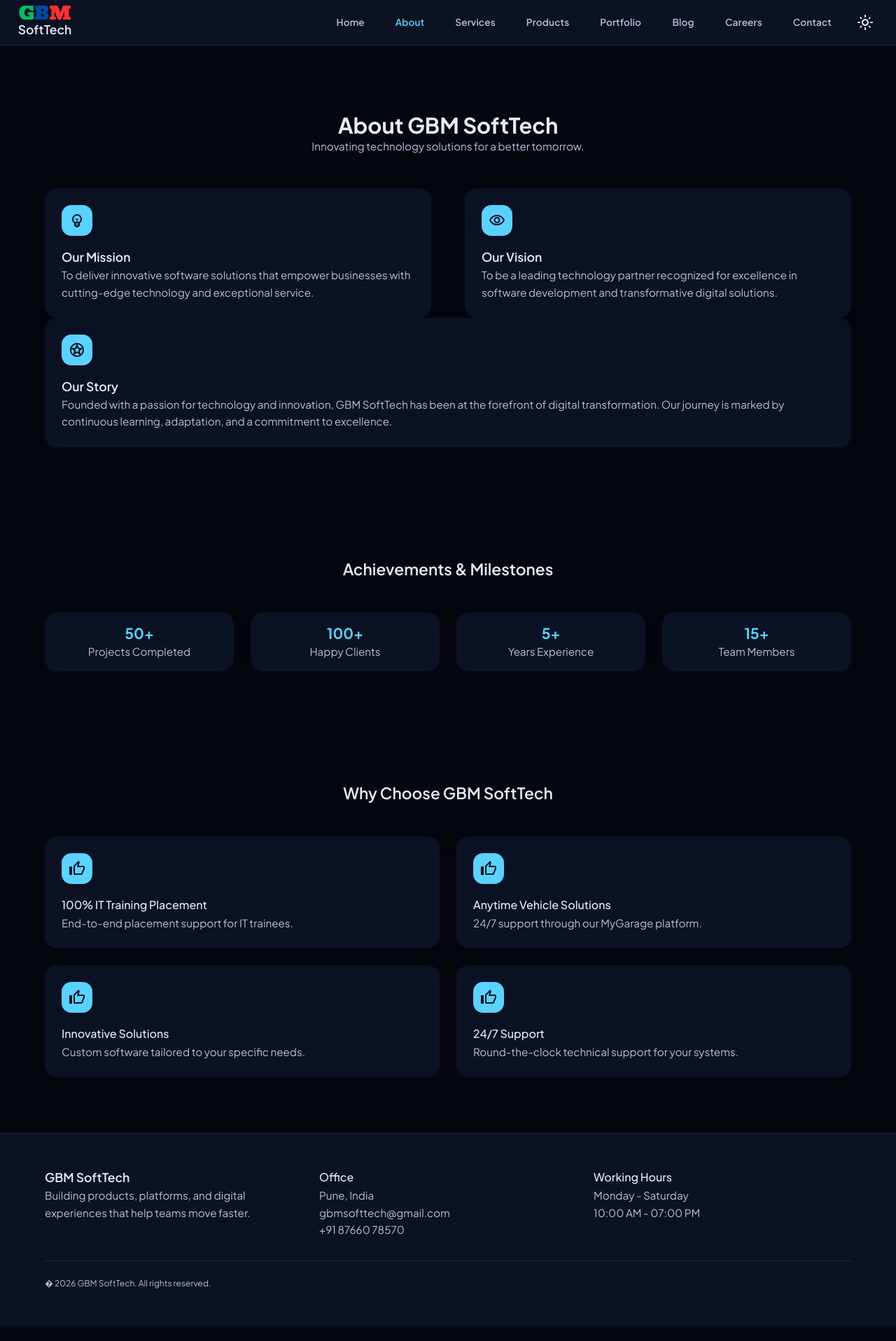
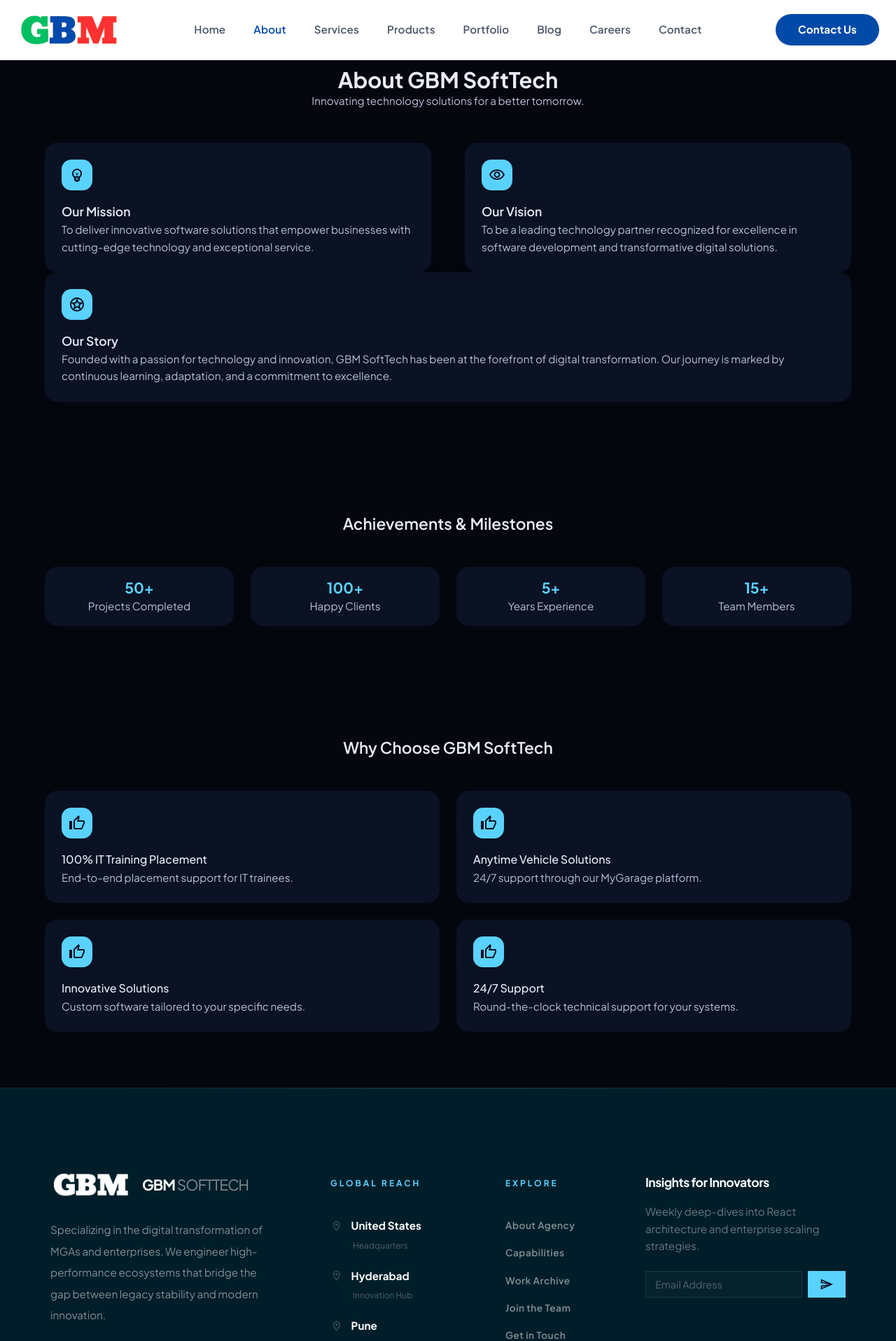
Before and after one commit to Umesh-gbmsofttech/GBM-SoftTech, a React (Vite) app: page /about in a window 1280 px wide. Shown: the top 1916 px of the page at 70% size. Before the commit the page ends 1894 px from the top, so only its background shows below. Built offline with nearby package versions, Linux system fonts and the light colour scheme.

Commit message:
footer edited

```diff
--- a/src/components/nav/Footer.tsx
+++ b/src/components/nav/Footer.tsx
@@ -1,66 +1,202 @@
-import { Box, Typography, Divider } from "@mui/material";
+import React from "react";
+import { Box, Typography, Divider, Grid, IconButton, Stack, alpha, TextField, Button } from "@mui/material";
 import { styled } from "@mui/material/styles";
-import { Container } from "@components/ui/Section";
+import { Link as RouterLink } from "react-router-dom";
+import {
+  LinkedIn,
+  Twitter,
+  Instagram,
+  LocationOnOutlined,
+  SendOutlined
+} from "@mui/icons-material";
+import logo from "@assets/gbm-logo1.png";
 
+// --- STYLED COMPONENTS ---
 
 const FooterWrap = styled(Box)(({ theme }) => ({
-  backgroundColor: theme.palette.background.paper,
-  padding: theme.spacing(6, 0),
-  borderTop: `1px solid ${theme.palette.divider}`
-}));
-
-const FooterGrid = styled(Box)(({ theme }) => ({
-  display: "grid",
-  gap: theme.spacing(3),
-  gridTemplateColumns: "repeat(3, minmax(0, 1fr))",
-  [theme.breakpoints.down("md")]: {
-    gridTemplateColumns: "1fr"
+  backgroundColor: "#001e29", // Brand Ink
+  color: "#fff",
+  padding: theme.spacing(15, 0, 6),
+  position: "relative",
+  overflow: "hidden",
+  // Subtle top glow to separate from previous section
+  borderTop: `1px solid ${alpha("#fff", 0.05)}`,
+  "&::before": {
+    content: '""',
+    position: "absolute",
+    top: 0,
+    left: "10%",
+    width: "80%",
+    height: "1px",
+    background: `linear-gradient(90deg, transparent, ${alpha("#fff", 0.1)}, transparent)`,
   }
 }));
 
-const FooterDivider = styled(Divider)(({ theme }) => ({
-  marginTop: theme.spacing(4),
-  marginBottom: theme.spacing(2)
+const FooterLink = styled(RouterLink)(({ theme }) => ({
+  textDecoration: "none",
+  color: alpha("#fff", 0.5),
+  fontSize: "0.85rem",
+  fontWeight: 600,
+  letterSpacing: 0.5,
+  transition: "all 0.3s cubic-bezier(0.4, 0, 0.2, 1)",
+  display: "inline-block",
+  "&:hover": {
+    color: theme.palette.primary.main,
+    transform: "translateX(6px)",
+  },
 }));
 
-export const Footer = () => {
+const SocialButton = styled(IconButton)(({ theme }) => ({
+  backgroundColor: alpha("#fff", 0.03),
+  color: alpha("#fff", 0.6),
+  marginRight: theme.spacing(1.5),
+  borderRadius: "0px", // Match architectural theme
+  border: `1px solid ${alpha("#fff", 0.08)}`,
+  transition: "all 0.4s ease",
+  "&:hover": {
+    backgroundColor: theme.palette.primary.main,
+    color: "#fff",
+    borderColor: theme.palette.primary.main,
+    transform: "translateY(-5px)",
+  },
+}));
+
+const NewsletterField = styled(TextField)(({ theme }) => ({
+  "& .MuiOutlinedInput-root": {
+    backgroundColor: alpha("#fff", 0.02),
+    color: "#fff",
+    borderRadius: "0px",
+    fontSize: "0.9rem",
+    "& fieldset": { borderColor: alpha("#fff", 0.1) },
+    "&:hover fieldset": { borderColor: alpha("#fff", 0.2) },
+    "&.Mui-focused fieldset": { borderColor: theme.palette.primary.main },
+  },
+  "& .MuiInputBase-input::placeholder": { color: alpha("#fff", 0.3), opacity: 1 },
+}));
+
+// --- MAIN COMPONENT ---
+
+export const Footer: React.FC = () => {
+  const currentYear = new Date().getFullYear();
+
   return (
-    <FooterWrap>
-      <Container>
-        <FooterGrid>
-          <Box component="div">
-            <Typography variant="h6">GBM SoftTech</Typography>
-            <Typography variant="body2" color="text.secondary">
-              Building products, platforms, and digital experiences that help teams move faster.
+    <FooterWrap component="footer">
+      <Box sx={{ maxWidth: "1200px", margin: "0 auto", px: { xs: 3, md: 4 } }}>
+        <Grid container spacing={8}>
+
+          {/* Column 1: Brand Identity */}
+          <Grid item xs={12} md={4}>
+            <Box sx={{ mb: 4, display: 'flex', alignItems: 'center', gap: 2 }}>
+               <img
+                 src={logo}
+                 alt="GBM Logo"
+                 style={{ height: 35, filter: 'brightness(0) invert(1)' }}
+               />
+               <Typography variant="h5" sx={{ fontWeight: 900, letterSpacing: -1 }}>
+                 GBM <Box component="span" sx={{ fontWeight: 300, color: alpha("#fff", 0.5) }}>SOFTTECH</Box>
+               </Typography>
+            </Box>
+            <Typography variant="body2" sx={{ mb: 4, color: alpha("#fff", 0.5), lineHeight: 2, maxWidth: 320 }}>
+              Specializing in the digital transformation of MGAs and enterprises. We engineer
+              high-performance ecosystems that bridge the gap between legacy stability
+              and modern innovation.
             </Typography>
-          </Box>
-          <Box component="div">
-            <Typography variant="subtitle1">Office</Typography>
-            <Typography variant="body2" color="text.secondary">
-              Pune, India
+            <Stack direction="row">
+              <SocialButton size="small"><LinkedIn fontSize="small" /></SocialButton>
+              <SocialButton size="small"><Twitter fontSize="small" /></SocialButton>
+              <SocialButton size="small"><Instagram fontSize="small" /></SocialButton>
+            </Stack>
+          </Grid>
+
+          {/* Column 2: Global Reach */}
+          <Grid item xs={12} sm={6} md={2.5}>
+            <Typography variant="overline" sx={{ fontWeight: 900, mb: 4, display: 'block', color: 'primary.main', letterSpacing: 3 }}>
+              GLOBAL REACH
             </Typography>
-            <Typography variant="body2" color="text.secondary">
-              gbmsofttech@gmail.com
+            <Stack spacing={2.5}>
+              {[
+                { city: "United States", region: "Headquarters" },
+                { city: "Hyderabad", region: "Innovation Hub" },
+                { city: "Pune", region: "Engineering Center" }
+              ].map((loc, i) => (
+                <Box key={i}>
+                  <Typography variant="body2" sx={{ fontWeight: 700, color: "#fff", display: 'flex', alignItems: 'center', gap: 1.5 }}>
+                    <LocationOnOutlined sx={{ fontSize: '1.1rem', color: alpha("#fff", 0.2) }} /> {loc.city}
+                  </Typography>
+                  <Typography variant="caption" sx={{ color: alpha("#fff", 0.3), ml: 4 }}>
+                    {loc.region}
+                  </Typography>
+                </Box>
+              ))}
+            </Stack>
+          </Grid>
+
+          {/* Column 3: Navigation */}
+          <Grid item xs={12} sm={6} md={2}>
+            <Typography variant="overline" sx={{ fontWeight: 900, mb: 4, display: 'block', color: 'primary.main', letterSpacing: 3 }}>
+              EXPLORE
             </Typography>
-            <Typography variant="body2" color="text.secondary">
-              +91 87660 78570
+            <Stack spacing={2}>
+              <FooterLink to="/about">About Agency</FooterLink>
+              <FooterLink to="/services">Capabilities</FooterLink>
+              <FooterLink to="/portfolio">Work Archive</FooterLink>
+              <FooterLink to="/careers">Join the Team</FooterLink>
+              <FooterLink to="/contact">Get in Touch</FooterLink>
+            </Stack>
+          </Grid>
+
+          {/* Column 4: Newsletter */}
+          <Grid item xs={12} md={3.5}>
+            <Typography variant="h6" sx={{ fontWeight: 900, mb: 2, letterSpacing: -0.5 }}>
+              Insights for Innovators
             </Typography>
-          </Box>
-          <Box component="div">
-            <Typography variant="subtitle1">Working Hours</Typography>
-            <Typography variant="body2" color="text.secondary">
-              Monday - Saturday
+            <Typography variant="body2" sx={{ mb: 3, color: alpha("#fff", 0.4), lineHeight: 1.6 }}>
+              Weekly deep-dives into React architecture and enterprise scaling strategies.
             </Typography>
-            <Typography variant="body2" color="text.secondary">
-              10:00 AM - 07:00 PM
-            </Typography>
-          </Box>
-        </FooterGrid>
-        <FooterDivider />
-        <Typography variant="caption" color="text.secondary">
-          � 2026 GBM SoftTech. All rights reserved.
-        </Typography>
-      </Container>
+            <Stack direction="row" spacing={1}>
+              <NewsletterField
+                fullWidth
+                placeholder="Email Address"
+                variant="outlined"
+                size="small"
+              />
+              <Button
+                variant="contained"
+                sx={{
+                  bgcolor: "primary.main",
+                  minWidth: "54px",
+                  borderRadius: "0px",
+                  "&:hover": { bgcolor: alpha("#f07d00", 0.8) }
+                }}
+              >
+                <SendOutlined fontSize="small" />
+              </Button>
+            </Stack>
+          </Grid>
+        </Grid>
+
+        <Divider sx={{ my: 10, borderColor: alpha("#fff", 0.05) }} />
+
+        {/* Bottom Bar */}
+        <Box sx={{
+          display: 'flex',
+          flexDirection: { xs: 'column', md: 'row' },
+          justifyContent: 'space-between',
+          alignItems: { xs: 'flex-start', md: 'center' },
+          gap: 3
+        }}>
+          <Typography variant="caption" sx={{ color: alpha("#fff", 0.3), fontWeight: 600, letterSpacing: 1 }}>
+            © {currentYear} GBM SOFTTECH. ALL RIGHTS RESERVED.
+            <Box component="span" sx={{ ml: 2, color: alpha("#fff", 0.1) }}>|</Box>
+            <Box component="span" sx={{ ml: 2, opacity: 0.6 }}>ENGINEERED FOR SCALE</Box>
+          </Typography>
+
+          <Stack direction="row" spacing={4}>
+            <FooterLink to="/privacy" sx={{ fontSize: '0.7rem', opacity: 0.5 }}>PRIVACY</FooterLink>
+            <FooterLink to="/terms" sx={{ fontSize: '0.7rem', opacity: 0.5 }}>TERMS</FooterLink>
+          </Stack>
+        </Box>
+      </Box>
     </FooterWrap>
   );
 };
--- a/src/components/nav/Navbar.tsx
+++ b/src/components/nav/Navbar.tsx
@@ -1,91 +1,139 @@
-import { AppBar, Box, IconButton, Toolbar, Typography, Button } from "@mui/material";
-import { styled } from "@mui/material/styles";
+import React from "react";
+import { AppBar, Box, Toolbar, Button, Container, Stack } from "@mui/material";
+import { styled, alpha } from "@mui/material/styles";
 import { Link, useLocation } from "react-router-dom";
-import { DarkModeOutlined, LightModeOutlined } from "@mui/icons-material";
+import { KeyboardArrowDown } from "@mui/icons-material";
 import { motion } from "framer-motion";
 import { useAppDispatch, useAppSelector } from "@hooks/index";
-import { toggleMode } from "@features/theme/themeSlice";
 import { routeConfig } from "@routes/routeConfig";
 import logo from "@assets/gbm-logo1.png";
 
-const GlassBar = styled(AppBar)(({ theme }) => ({
-  backgroundColor: theme.palette.background.paper,
-  boxShadow: theme.shadows[1],
-  backdropFilter: "blur(12px)",
-  borderBottom: `1px solid ${theme.palette.divider}`
+// --- STYLED COMPONENTS ---
+
+const StyledAppBar = styled(AppBar)(({ theme }) => ({
+  backgroundColor: "#fff",
+  boxShadow: "0px 2px 10px rgba(0,0,0,0.05)",
+  borderBottom: `1px solid ${alpha(theme.palette.divider, 0.08)}`,
+  position: "fixed",
+  top: 0,
+  left: 0,
+  right: 0,
+  zIndex: theme.zIndex.drawer + 1,
 }));
 
 const NavLink = styled(Button, {
-  shouldForwardProp: (prop) => prop !== "active" && prop !== "component"
+  shouldForwardProp: (prop) => prop !== "active"
 })<{ active?: boolean }>(({ theme, active }) => ({
-  color: active ? theme.palette.primary.main : theme.palette.text.secondary,
+  color: active ? "#024aa8" : "#4a5568",
   fontWeight: 600,
-  fontSize: "0.85rem",
-  padding: theme.spacing(1, 2)
+  fontSize: "0.95rem",
+  padding: theme.spacing(1, 2),
+  textTransform: "none",
+  transition: "all 0.2s ease",
+  "&:hover": {
+    backgroundColor: "transparent",
+    color: "#024aa8",
+  }
 }));
 
 const LogoWrap = styled(Link)(() => ({
   display: "flex",
-  flexDirection: "column",
   alignItems: "center",
-  // gap: theme.spacing(1.4),
-  textDecoration: "none"
+  textDecoration: "none",
+  height: "100%", // Ensures it fills the toolbar height for centering
 }));
 
-const LogoImage = styled("img")(({ theme }) => ({
-  width: 80,
-  height: 20,
-  // borderRadius: 10,
-  objectFit: "cover",
-  boxShadow: theme.shadows[1]
-}));
+/** * IMPROVED LOGO STYLING
+ * Increased height to 45px for better visibility within an 85px toolbar.
+ * Used object-position to ensure it stays left-aligned.
+ */
+const LogoImage = styled("img")({
+  height: "45px", // Increased from 32px for better clarity
+  width: "auto",   // Maintain aspect ratio
+  display: "block",
+  objectFit: "contain",
+  objectPosition: "left",
+  filter: "drop-shadow(0px 1px 2px rgba(0,0,0,0.05))", // Subtle lift for clarity
+});
 
-const NavActions = styled(Box)(({ theme }) => ({
-  marginLeft: "auto",
-  display: "flex",
-  gap: theme.spacing(1.5),
-  alignItems: "center"
-}));
+// --- COMPONENT ---
 
 export const Navbar = () => {
-  const dispatch = useAppDispatch();
-  const mode = useAppSelector((state) => state.theme.mode);
   const location = useLocation();
 
   return (
     <motion.div
       initial={{ y: -20, opacity: 0 }}
       animate={{ y: 0, opacity: 1 }}
-      transition={{ duration: 0.4 }}
+      transition={{ duration: 0.5 }}
     >
-      <GlassBar
-        position="sticky"
-        color="default"
-        elevation={0}
+      <StyledAppBar>
+        <Container maxWidth="xl">
+          <Toolbar disableGutters sx={{ height: "85px", display: 'flex', justifyContent: 'space-between' }}>
+
+            {/* 1. LEFT SECTION (Logo) */}
+            <Box sx={{ flex: 1, display: 'flex', alignItems: 'center' }}>
+              <LogoWrap to="/">
+                <LogoImage src={logo} alt="GBM SoftTech Logo" />
+              </LogoWrap>
+            </Box>
+
+            {/* 2. CENTER SECTION (Navigation) */}
+            <Stack
+              direction="row"
+              spacing={1}
+              sx={{
+                flex: 2,
+                justifyContent: 'center',
+                display: { xs: 'none', md: 'flex' }
+              }}
             >
-        <Toolbar>
-          <LogoWrap to="/">
-            <LogoImage src={logo} alt="GBM SoftTech" />
-            <Typography variant="h6" color="text.primary">
-              SoftTech
-            </Typography>
-          </LogoWrap>
-          <NavActions>
               {routeConfig.map((route) => (
                 <NavLink
                   key={route.path}
-                href={route.path}
+                  component={Link}
+                  to={route.path}
                   active={location.pathname === route.path}
+                  endIcon={route.hasSubmenu ? <KeyboardArrowDown sx={{ fontSize: '1rem' }} /> : null}
                 >
                   {route.name}
                 </NavLink>
               ))}
-            <IconButton onClick={() => dispatch(toggleMode())} color="inherit">
-              {mode === "light" ? <DarkModeOutlined /> : <LightModeOutlined />}
-            </IconButton>
-          </NavActions>
+            </Stack>
+
+            {/* 3. RIGHT SECTION (Actions) */}
+            <Stack
+              direction="row"
+              spacing={2}
+              alignItems="center"
+              sx={{ flex: 1, justifyContent: 'flex-end' }}
+            >
+              <Button
+                variant="contained"
+                sx={{
+                  bgcolor: "#024aa8",
+                  borderRadius: "50px",
+                  fontWeight: 700,
+                  color:'#fff',
+                  textTransform: "none",
+                  px: 4,
+                  py: 1.2, // Slightly more padding for a "premium" feel
+                  fontSize: "0.95rem",
+                  boxShadow: "none",
+                  whiteSpace: 'nowrap',
+                  "&:hover": {
+                    bgcolor: "#024aa8",
+                    boxShadow: "0px 4px 15px rgba(100, 113, 232, 0.3)"
+                  }
+                }}
+              >
+                Contact Us
+              </Button>
+            </Stack>
+
           </Toolbar>
-      </GlassBar>
+        </Container>
+      </StyledAppBar>
     </motion.div>
   );
 };
```
Lines whose indentation alone changed are shown as unchanged.
